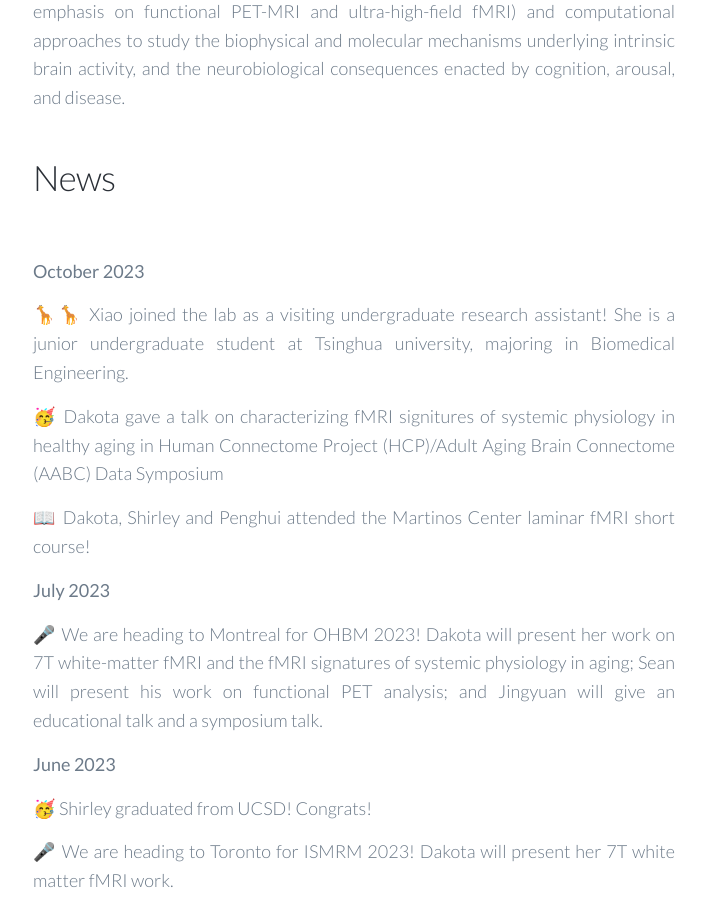
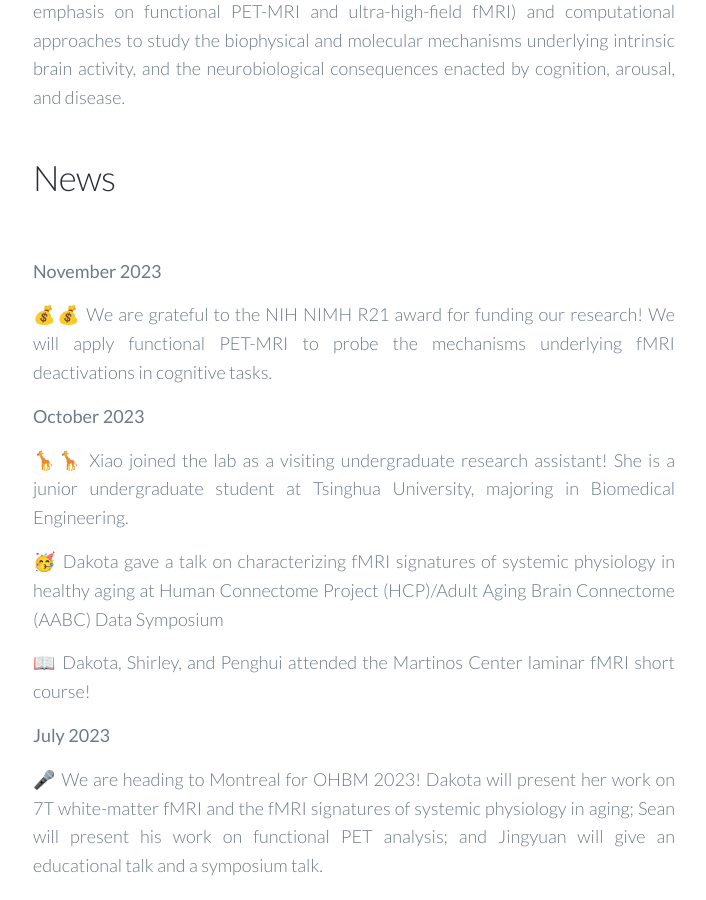
Before and after one commit to CANDYlaboratory/candylab.github.io, a Jekyll site: the page built from _pages/about.md, in a window 1280 px wide and 900 px high, scrolled down 468 px. Shown: the whole window, without its empty margins (478-1184 px from the left). Built offline with Jekyll 4.4.1, drawn with Linux system fonts in a browser that asks for light colours; nearby versions of some CDN libraries.

Commit message:
Update about.md
Update the funding

```diff
--- a/_pages/about.md
+++ b/_pages/about.md
@@ -12,13 +12,17 @@ Our research program lies at the interface of biomedical engineering, signal pro
 
 <h1>News</h1><br>
 
+<strong>November 2023</strong><br>
+
+💰💰 We are grateful to the NIH NIMH R21 award for funding our research! We will apply functional PET-MRI to probe the mechanisms underlying fMRI deactivations in cognitive tasks.
+
 <strong>October 2023</strong><br>
 
-🦒🦒 Xiao joined the lab as a visiting undergraduate research assistant! She is a junior undergraduate student at Tsinghua university, majoring in Biomedical Engineering.
+🦒🦒 Xiao joined the lab as a visiting undergraduate research assistant! She is a junior undergraduate student at Tsinghua University, majoring in Biomedical Engineering.
 
-🥳 Dakota gave a talk on characterizing fMRI signitures of systemic physiology in healthy aging in Human Connectome Project (HCP)/Adult Aging Brain Connectome (AABC) Data Symposium
+🥳 Dakota gave a talk on characterizing fMRI signatures of systemic physiology in healthy aging at Human Connectome Project (HCP)/Adult Aging Brain Connectome (AABC) Data Symposium
 
-📖 Dakota, Shirley and Penghui attended the Martinos Center laminar fMRI short course!
+📖 Dakota, Shirley, and Penghui attended the Martinos Center laminar fMRI short course!
 
 <strong>July 2023</strong><br>
 
```
